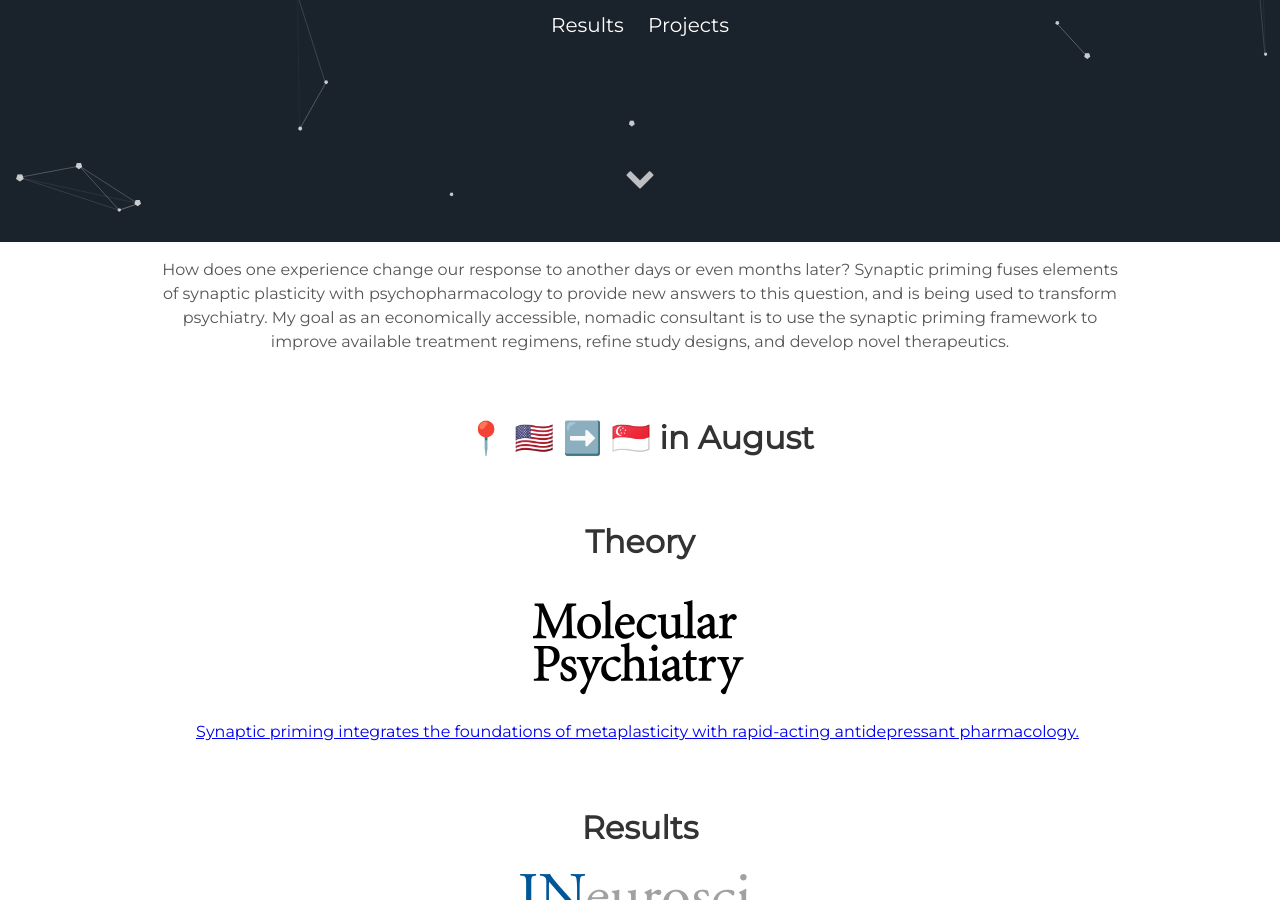
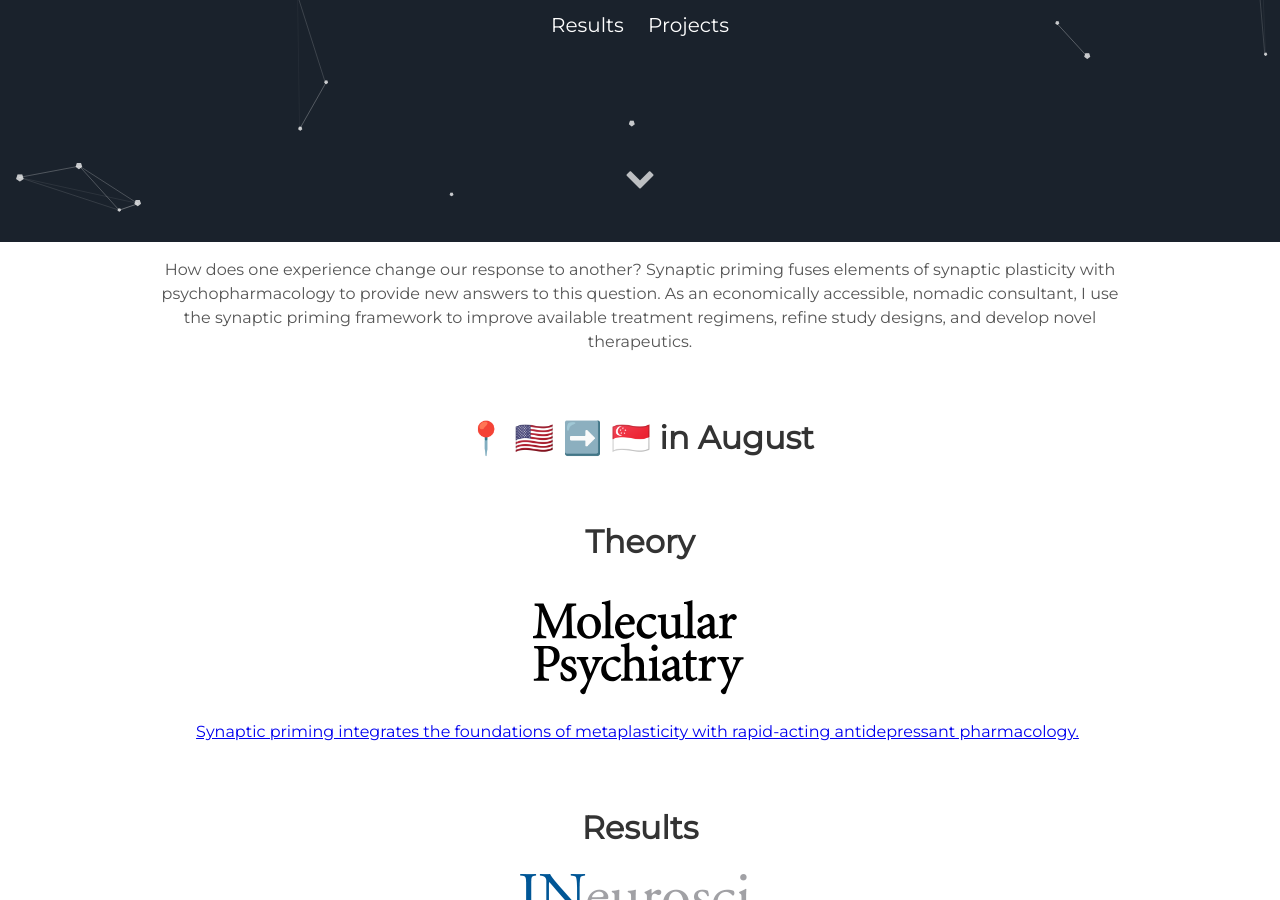
Before and after one commit to synaptic-priming/Nomad, a Jekyll site: the page built from index.html, in a window 1280 px wide and 900 px high, scrolled down 658 px. Built offline with Jekyll 4.4.1, drawn with Linux system fonts in a browser that asks for light colours.

Commit message:
Update _config.yml

```diff
--- a/_config.yml
+++ b/_config.yml
@@ -6,7 +6,7 @@
 
 # User settings
 username: Synaptic priming
-user_description: How does one experience change our response to another days or even months later? Synaptic priming fuses elements of synaptic plasticity with psychopharmacology to provide new answers to this question, and is being used to transform psychiatry. My goal as an economically accessible, nomadic consultant is to use the synaptic priming framework to improve available treatment regimens, refine study designs, and develop novel therapeutics.
+user_description: How does one experience change our response to another? Synaptic priming fuses elements of synaptic plasticity with psychopharmacology to provide new answers to this question. As an economically accessible, nomadic consultant, I use the synaptic priming framework to improve available treatment regimens, refine study designs, and develop novel therapeutics.
 user_title: A framework for the future of psychiatric medicine
 email: synaptic.priming@gmail.com
 twitter_username: SynapticPriming
```
